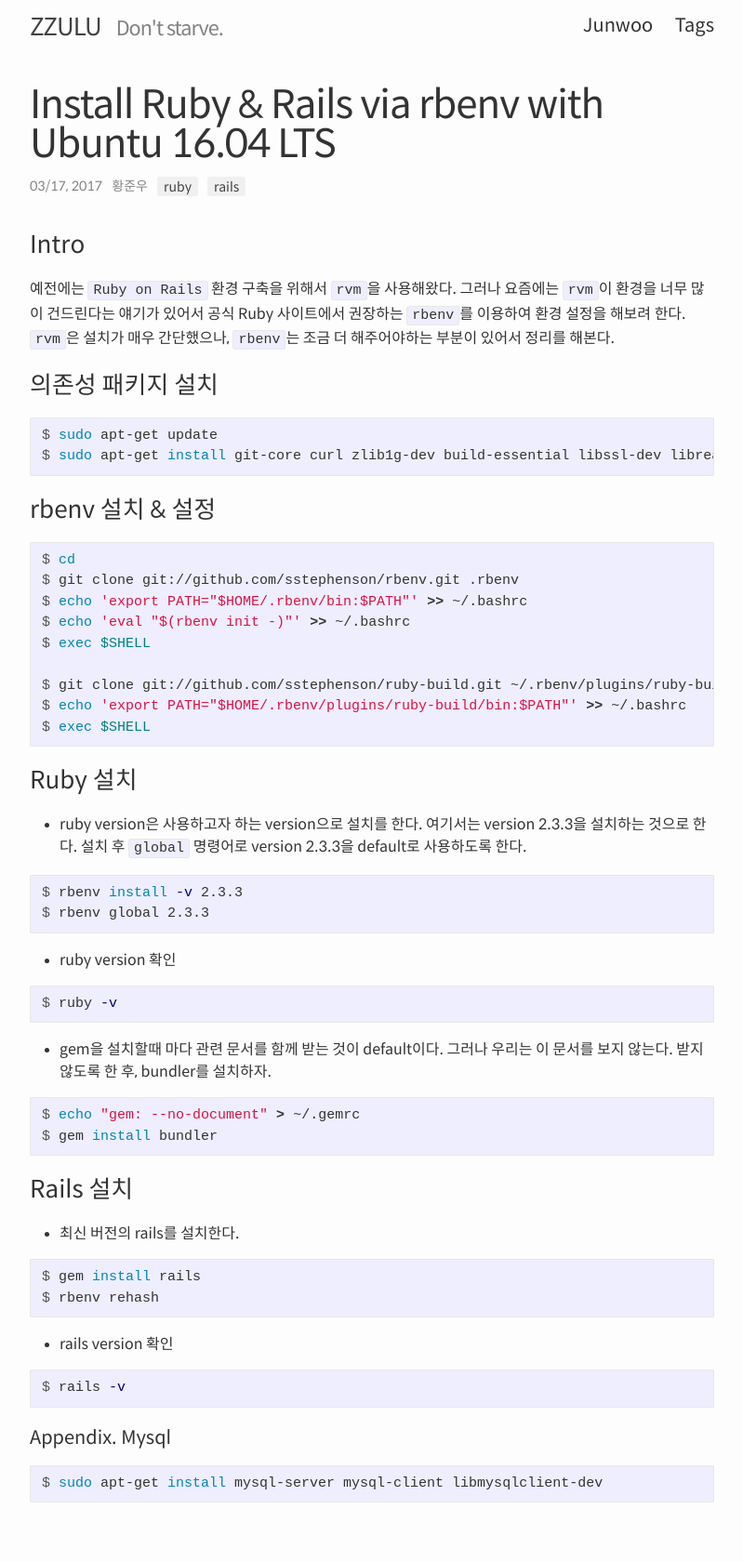
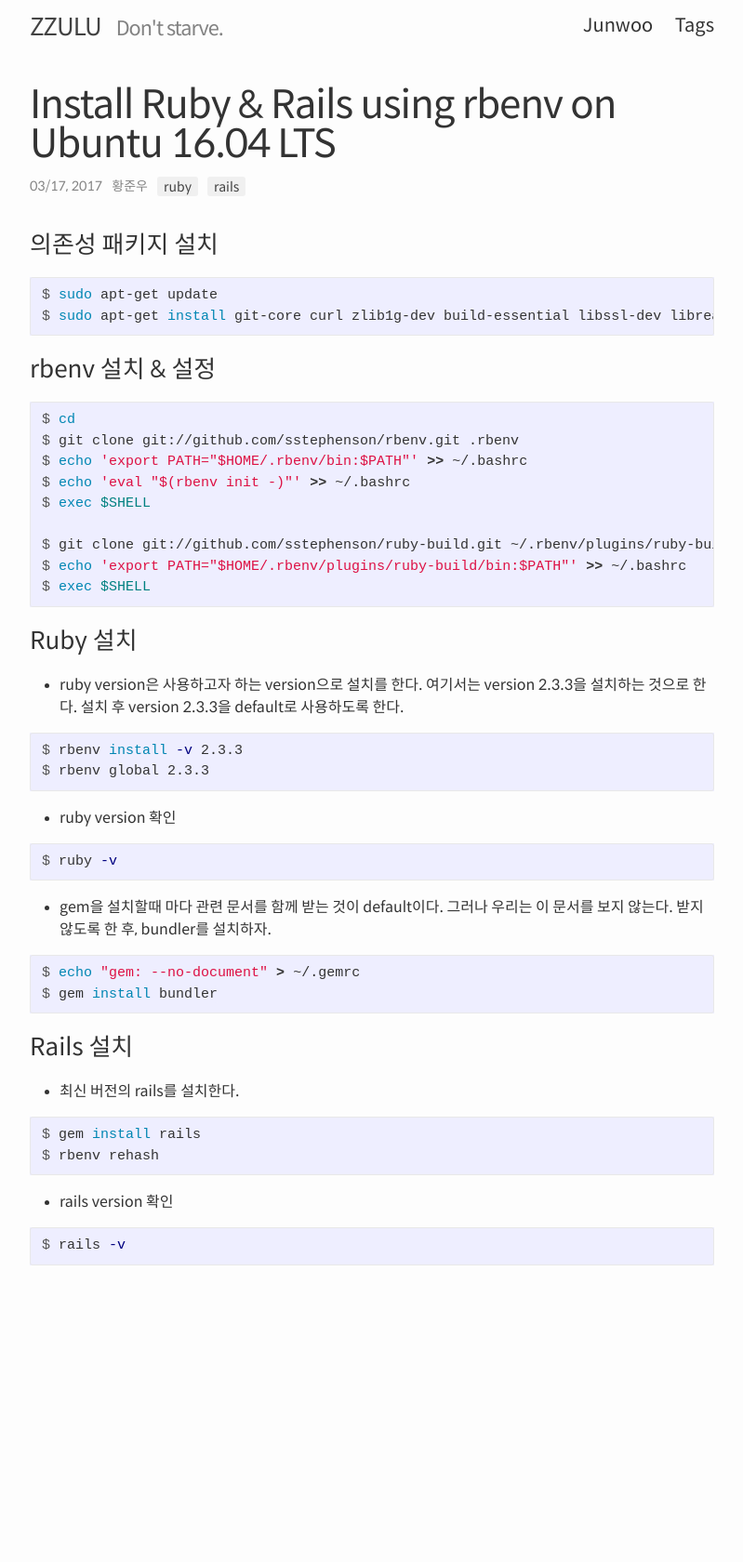
Before and after one commit to capollux/blog, a Jekyll site: the page built from _posts/2017-03-18-Install-Ruby-&-Rails-via-rbenv-with-Ubuntu-16.04-LTS.md, in a window 1280 px wide. Shown: the whole page at 93% size, without its empty margins (240-1039 px from the left). Built offline with Jekyll 4.4.1, drawn with Linux system fonts in a browser that asks for light colours; some web fonts are replaced; after the commit the page ends 1425 px from its top, so only the background shows below that.

Commit message:
170318-03

````diff
--- a/_posts/2017-03-18-Install-Ruby-&-Rails-via-rbenv-with-Ubuntu-16.04-LTS.md
+++ b/_posts/2017-03-18-Install-Ruby-&-Rails-via-rbenv-with-Ubuntu-16.04-LTS.md
@@ -1,17 +1,10 @@
 ---
 layout:   post
-title:    "Install Ruby & Rails via rbenv with Ubuntu 16.04 LTS"
+title:    "Install Ruby & Rails using rbenv on Ubuntu 16.04 LTS"
 date:     2017-03-18 00:21:00 +0900
 tags:     ruby rails
 author:   junwoo
 ---
-
-### Intro
-예전에는 `Ruby on Rails` 환경 구축을 위해서 `rvm`을 사용해왔다.
-그러나 요즘에는 `rvm`이 환경을 너무 많이 건드린다는 얘기가 있어서
-공식 Ruby 사이트에서 권장하는 `rbenv`를 이용하여 환경 설정을 해보려 한다.
-`rvm`은 설치가 매우 간단했으나, `rbenv`는 조금 더 해주어야하는 부분이 있어서 정리를 해본다.
-
 
 ### 의존성 패키지 설치
 
@@ -38,7 +31,9 @@ $ exec $SHELL
 
 ### Ruby 설치
 
-* ruby version은 사용하고자 하는 version으로 설치를 한다. 여기서는 version 2.3.3을 설치하는 것으로 한다. 설치 후 `global` 명령어로 version 2.3.3을 default로 사용하도록 한다.
+* ruby version은 사용하고자 하는 version으로 설치를 한다.
+여기서는 version 2.3.3을 설치하는 것으로 한다.
+설치 후 version 2.3.3을 default로 사용하도록 한다.
 
 ```console
 $ rbenv install -v 2.3.3
@@ -73,9 +68,3 @@ $ rbenv rehash
 ```console
 $ rails -v
 ```
-
-
-#### Appendix. Mysql
-```console
-$ sudo apt-get install mysql-server mysql-client libmysqlclient-dev
-```
````
